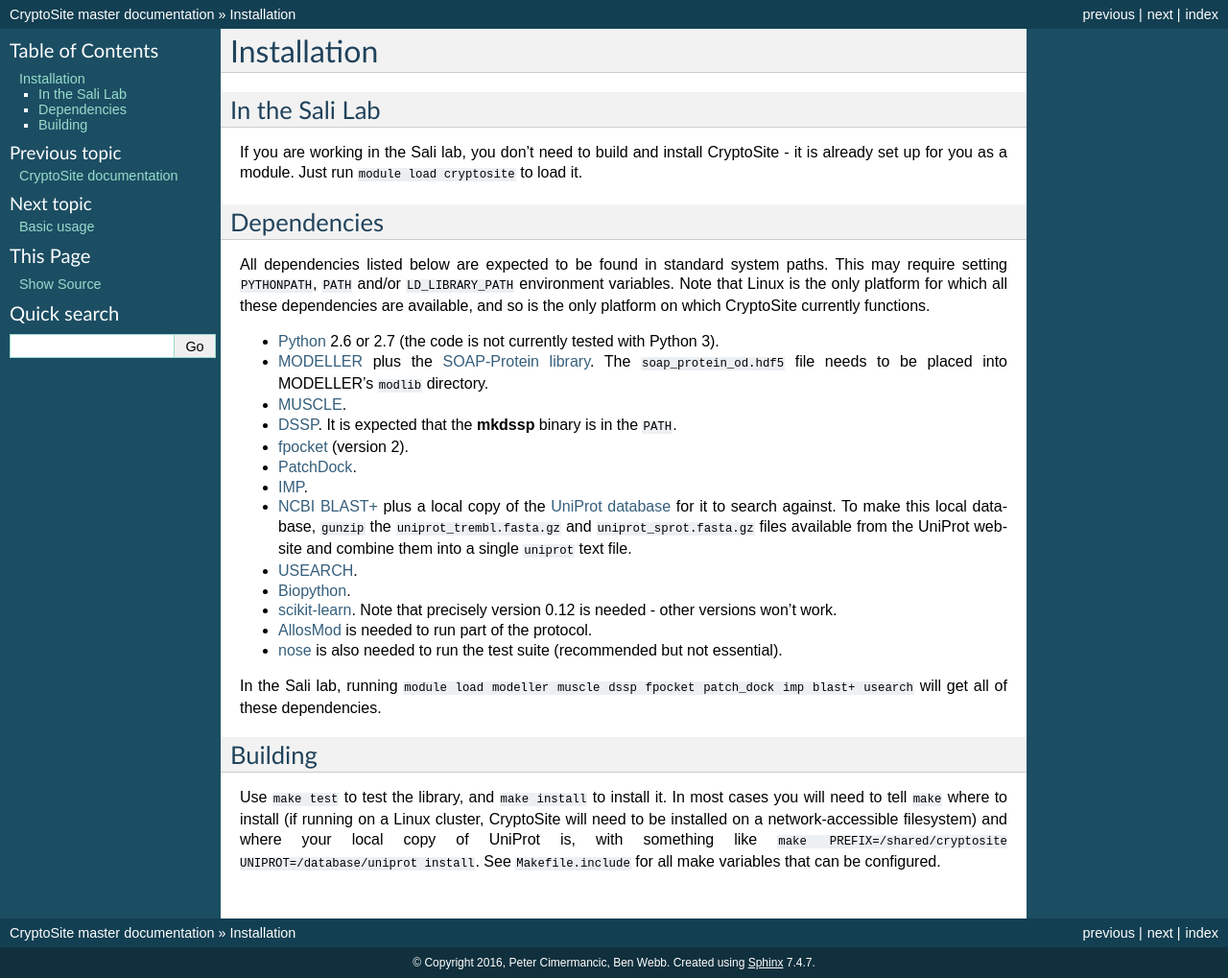
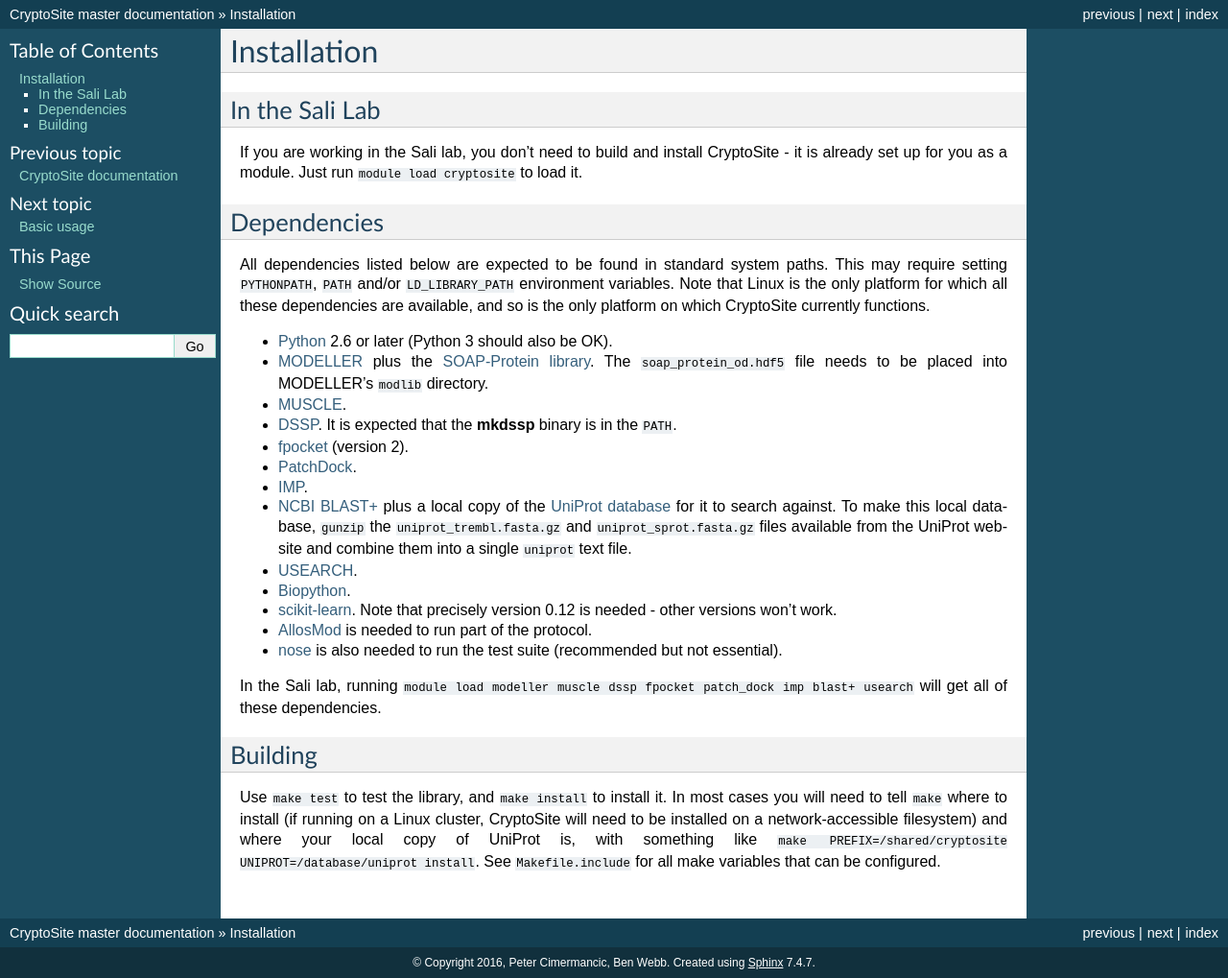
Before and after one commit to salilab/cryptosite, a Sphinx documentation site: the page built from doc/installation.rst, in a window 1280 px wide. Shown: the whole page at 96% size. Built offline with Sphinx 7.4.7, drawn with Linux system fonts in a browser that asks for light colours.

Commit message:
Everything should work with Python 3 now.

```diff
--- a/doc/installation.rst
+++ b/doc/installation.rst
@@ -17,8 +17,7 @@
 for which all these dependencies are available, and so is the only platform
 on which CryptoSite currently functions.
 
-* `Python <https://www.python.org>`_ 2.6 or 2.7 (the code is not currently
-  tested with Python 3).
+* `Python <https://www.python.org>`_ 2.6 or later (Python 3 should also be OK).
 
 * `MODELLER <https://salilab.org/modeller/>`_ plus the
   `SOAP-Protein library <https://salilab.org/SOAP/>`_.
```
